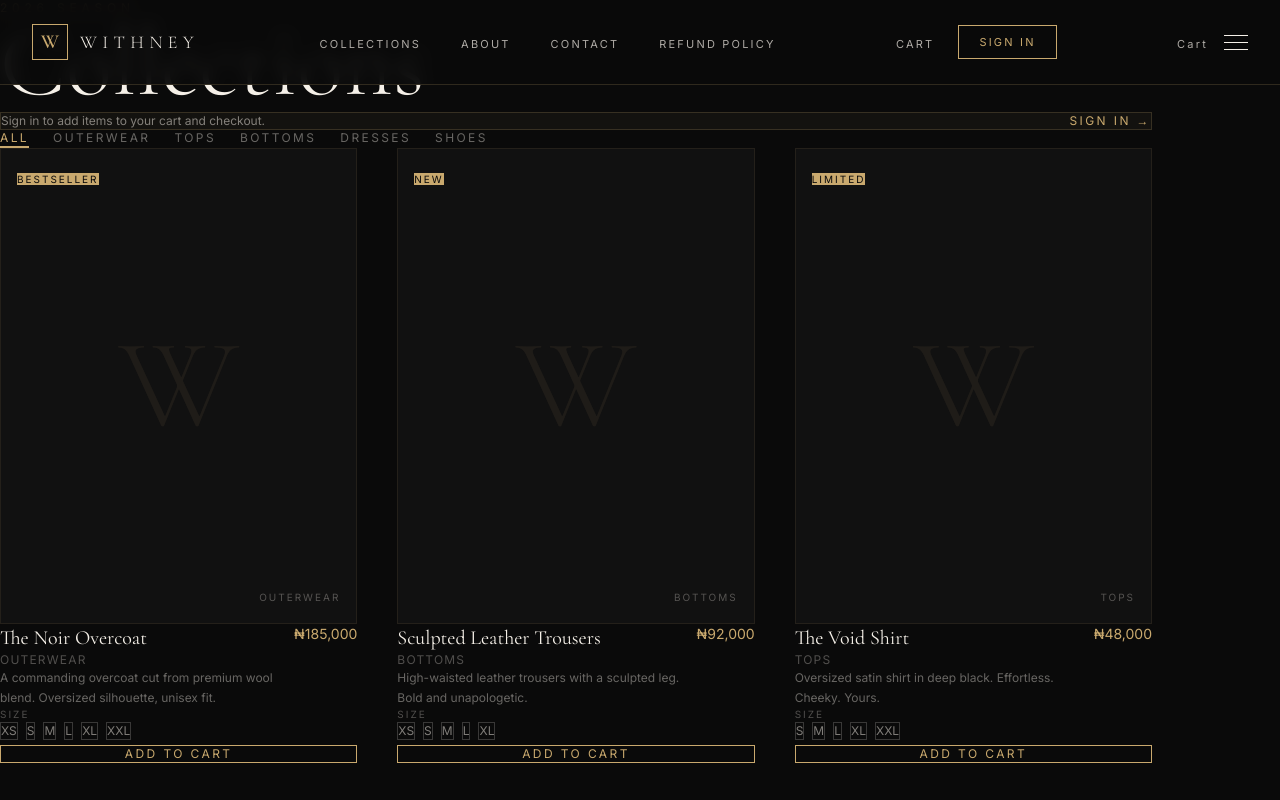
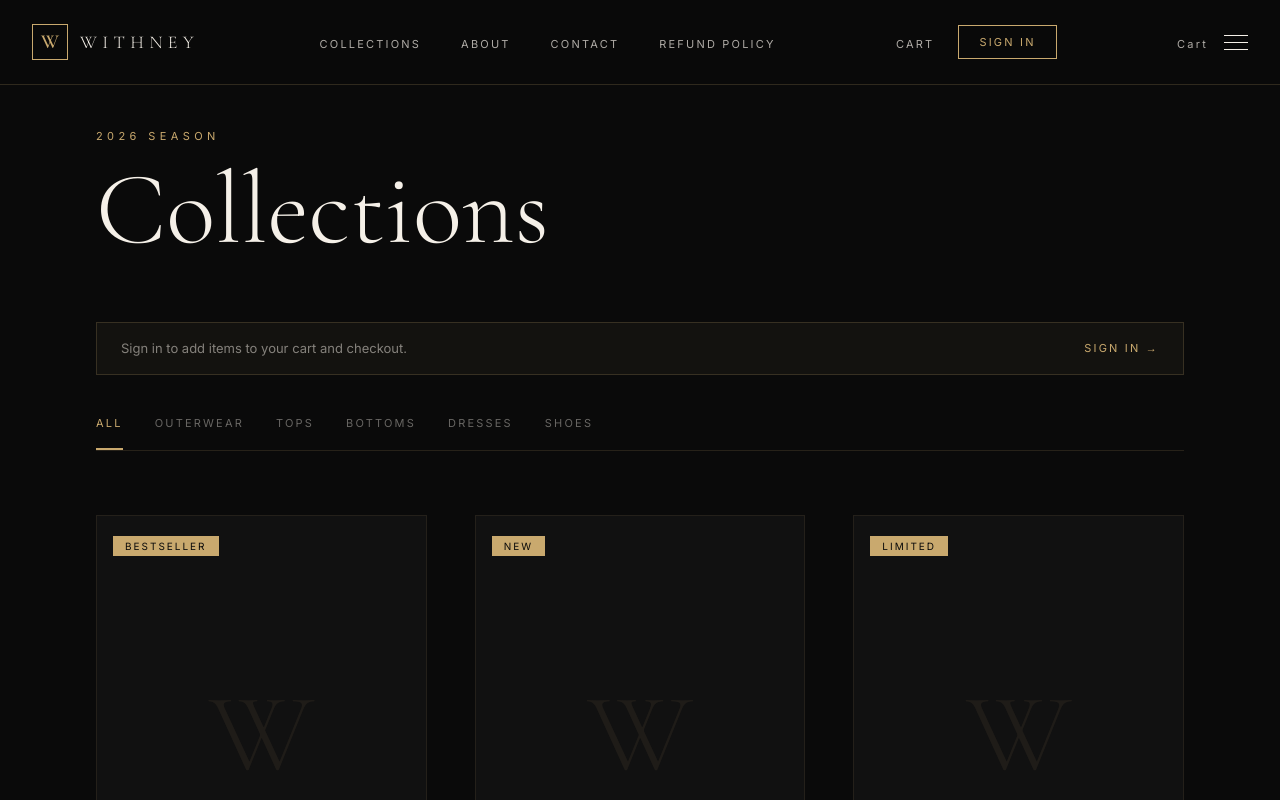
Before and after one commit to Withney1/Withney-Fashion, a Next.js app: page /collections in a window 1280 px wide. Shown: the top 800 px of the page. Built offline with nearby package versions, Linux system fonts and the light colour scheme.

Commit message:
fix: collections, login, signup all with inline styles

```diff
--- a/app/collections/page.tsx
+++ b/app/collections/page.tsx
@@ -25,122 +25,86 @@ export default function Collections() {
     if (!product) return;
     const allSizes = [...product.sizes, ...(product.shoeSizes ?? [])];
     const size = selectedSizes[productId];
-    if (allSizes.length > 0 && !size) {
-      alert("Please select a size first.");
-      return;
-    }
-    addItem({
-      id: product.id,
-      name: product.name,
-      price: product.price,
-      size: size || "One Size",
-      quantity: 1,
-      image: product.image,
-    });
+    if (allSizes.length > 0 && !size) { alert("Please select a size first."); return; }
+    addItem({ id: product.id, name: product.name, price: product.price, size: size || "One Size", quantity: 1, image: product.image });
     setAdded((prev) => ({ ...prev, [productId]: true }));
     setTimeout(() => setAdded((prev) => ({ ...prev, [productId]: false })), 2000);
     toggleCart();
   }
 
   return (
-    <div className="bg-[#0A0A0A] min-h-screen">
-      <div className="w-full max-w-6xl mx-auto px-6 md:px-8 pt-32 pb-24">
+    <div style={{ backgroundColor: "#0A0A0A", width: "100%", minHeight: "100vh", overflowX: "hidden" }}>
+      <div style={{ maxWidth: "1152px", margin: "0 auto", padding: "128px 32px 96px" }}>
 
         {/* Header */}
-        <div className="mb-16">
-          <p className="font-[family-name:var(--font-inter)] text-xs tracking-[0.4em] text-[#C9A96E] uppercase mb-4">
-            2026 Season
-          </p>
-          <h1 className="font-[family-name:var(--font-cormorant)] text-6xl md:text-8xl font-light text-[#F5F0E8] leading-none">
-            Collections
-          </h1>
+        <div style={{ marginBottom: "64px" }}>
+          <p className="font-[family-name:var(--font-inter)]" style={{ fontSize: "11px", letterSpacing: "0.4em", color: "#C9A96E", textTransform: "uppercase", marginBottom: "16px" }}>2026 Season</p>
+          <h1 className="font-[family-name:var(--font-cormorant)]" style={{ fontSize: "clamp(3rem, 8vw, 7rem)", fontWeight: 300, color: "#F5F0E8", lineHeight: 0.95 }}>Collections</h1>
         </div>
 
         {/* Auth notice */}
         {!user && (
-          <div className="border border-[#C9A96E]/20 bg-[#C9A96E]/5 px-6 py-4 mb-10 flex flex-col sm:flex-row items-start sm:items-center justify-between gap-4">
-            <p className="font-[family-name:var(--font-inter)] text-xs text-[#F5F0E8]/50">
-              Sign in to add items to your cart and checkout.
-            </p>
-            <button onClick={() => router.push("/login")}
-              className="font-[family-name:var(--font-inter)] text-xs tracking-[0.2em] uppercase text-[#C9A96E] hover:text-[#F5F0E8] transition-colors duration-300 shrink-0">
+          <div style={{ border: "1px solid rgba(201,169,110,0.2)", backgroundColor: "rgba(201,169,110,0.05)", padding: "16px 24px", marginBottom: "40px", display: "flex", alignItems: "center", justifyContent: "space-between", flexWrap: "wrap", gap: "16px" }}>
+            <p className="font-[family-name:var(--font-inter)]" style={{ fontSize: "13px", color: "rgba(245,240,232,0.5)" }}>Sign in to add items to your cart and checkout.</p>
+            <button onClick={() => router.push("/login")} className="font-[family-name:var(--font-inter)]"
+              style={{ fontSize: "11px", letterSpacing: "0.2em", textTransform: "uppercase", color: "#C9A96E", background: "none", border: "none", cursor: "pointer" }}>
               Sign In →
             </button>
           </div>
         )}
 
         {/* Filters */}
-        <div className="flex gap-6 mb-16 overflow-x-auto pb-2">
+        <div style={{ display: "flex", gap: "32px", borderBottom: "1px solid rgba(201,169,110,0.15)", marginBottom: "64px", overflowX: "auto", paddingBottom: "0" }}>
           {filters.map((f) => (
-            <button key={f} onClick={() => setActiveFilter(f)}
-              className={`font-[family-name:var(--font-inter)] text-xs tracking-[0.2em] uppercase whitespace-nowrap pb-2 border-b-2 transition-all duration-300 ${
-                activeFilter === f
-                  ? "border-[#C9A96E] text-[#C9A96E]"
-                  : "border-transparent text-[#F5F0E8]/40 hover:text-[#F5F0E8]"
-              }`}>
+            <button key={f} onClick={() => setActiveFilter(f)} className="font-[family-name:var(--font-inter)]"
+              style={{ fontSize: "11px", letterSpacing: "0.2em", textTransform: "uppercase", whiteSpace: "nowrap", paddingBottom: "16px", border: "none", borderBottom: activeFilter === f ? "2px solid #C9A96E" : "2px solid transparent", color: activeFilter === f ? "#C9A96E" : "rgba(245,240,232,0.4)", backgroundColor: "transparent", cursor: "pointer", transition: "all 0.3s" }}>
               {f}
             </button>
           ))}
         </div>
 
         {/* Grid */}
-        <div className="grid grid-cols-1 sm:grid-cols-2 lg:grid-cols-3 gap-10">
+        <div style={{ display: "grid", gridTemplateColumns: "repeat(auto-fill, minmax(280px, 1fr))", gap: "48px" }}>
           {filtered.map((item) => {
             const allSizes = [...item.sizes, ...(item.shoeSizes ?? [])];
             return (
-              <div key={item.id} className="group">
-                <div className="relative aspect-[3/4] bg-[#111] overflow-hidden mb-4 border border-[#C9A96E]/10">
+              <div key={item.id}>
+                {/* Image */}
+                <div style={{ position: "relative", aspectRatio: "3/4", backgroundColor: "#111", overflow: "hidden", marginBottom: "16px", border: "1px solid rgba(201,169,110,0.1)", display: "flex", alignItems: "center", justifyContent: "center" }}>
                   {item.image ? (
-                    <img src={item.image} alt={item.name} className="w-full h-full object-cover" />
+                    <img src={item.image} alt={item.name} style={{ width: "100%", height: "100%", objectFit: "cover" }} />
                   ) : (
-                    <div className="absolute inset-0 flex items-center justify-center">
-                      <span className="font-[family-name:var(--font-cormorant)] text-9xl text-[#C9A96E]/8 font-light select-none">W</span>
-                    </div>
+                    <span className="font-[family-name:var(--font-cormorant)]" style={{ fontSize: "7rem", color: "rgba(201,169,110,0.08)", fontWeight: 300 }}>W</span>
                   )}
-                  <div className="absolute top-4 left-4">
-                    <span className="font-[family-name:var(--font-inter)] text-[10px] tracking-[0.2em] uppercase bg-[#C9A96E] text-[#0A0A0A] px-3 py-1">
-                      {item.tag}
-                    </span>
+                  <div style={{ position: "absolute", top: "16px", left: "16px" }}>
+                    <span className="font-[family-name:var(--font-inter)]" style={{ fontSize: "10px", letterSpacing: "0.2em", textTransform: "uppercase", backgroundColor: "#C9A96E", color: "#0A0A0A", padding: "4px 12px" }}>{item.tag}</span>
                   </div>
-                  <div className="absolute bottom-4 right-4">
-                    <span className="font-[family-name:var(--font-inter)] text-[10px] tracking-[0.2em] uppercase text-[#F5F0E8]/30">
-                      {item.category}
-                    </span>
+                  <div style={{ position: "absolute", bottom: "16px", right: "16px" }}>
+                    <span className="font-[family-name:var(--font-inter)]" style={{ fontSize: "10px", letterSpacing: "0.15em", textTransform: "uppercase", color: "rgba(245,240,232,0.3)" }}>{item.category}</span>
                   </div>
                 </div>
 
-                <div className="flex items-start justify-between mb-3">
-                  <div className="flex-1 mr-4">
-                    <h3 className="font-[family-name:var(--font-cormorant)] text-xl text-[#F5F0E8] mb-1 group-hover:text-[#C9A96E] transition-colors duration-300">
-                      {item.name}
-                    </h3>
-                    <p className="font-[family-name:var(--font-inter)] text-xs text-[#F5F0E8]/30 tracking-widest uppercase mb-2">
-                      {item.category}
-                    </p>
-                    <p className="font-[family-name:var(--font-inter)] text-xs text-[#F5F0E8]/40 leading-relaxed">
-                      {item.description}
-                    </p>
+                {/* Info */}
+                <div style={{ display: "flex", alignItems: "flex-start", justifyContent: "space-between", marginBottom: "12px" }}>
+                  <div style={{ flex: 1, marginRight: "16px" }}>
+                    <h3 className="font-[family-name:var(--font-cormorant)]" style={{ fontSize: "20px", color: "#F5F0E8", marginBottom: "4px" }}>{item.name}</h3>
+                    <p className="font-[family-name:var(--font-inter)]" style={{ fontSize: "11px", letterSpacing: "0.1em", textTransform: "uppercase", color: "rgba(245,240,232,0.3)", marginBottom: "8px" }}>{item.category}</p>
+                    <p className="font-[family-name:var(--font-inter)]" style={{ fontSize: "13px", color: "rgba(245,240,232,0.4)", lineHeight: 1.7 }}>{item.description}</p>
                   </div>
-                  <p className="font-[family-name:var(--font-inter)] text-sm text-[#C9A96E] shrink-0">
-                    ₦{item.price.toLocaleString()}
-                  </p>
+                  <p className="font-[family-name:var(--font-inter)]" style={{ fontSize: "14px", color: "#C9A96E", flexShrink: 0 }}>₦{item.price.toLocaleString()}</p>
                 </div>
 
-                {/* Size selector */}
+                {/* Sizes */}
                 {allSizes.length > 0 && (
-                  <div className="mb-4">
-                    <p className="font-[family-name:var(--font-inter)] text-[10px] tracking-[0.2em] uppercase text-[#F5F0E8]/30 mb-2">
+                  <div style={{ marginBottom: "16px" }}>
+                    <p className="font-[family-name:var(--font-inter)]" style={{ fontSize: "10px", letterSpacing: "0.2em", textTransform: "uppercase", color: "rgba(245,240,232,0.3)", marginBottom: "8px" }}>
                       {item.shoeSizes && item.shoeSizes.length > 0 ? "Shoe Size (EU)" : "Size"}
                     </p>
-                    <div className="flex flex-wrap gap-2">
+                    <div style={{ display: "flex", flexWrap: "wrap", gap: "8px" }}>
                       {allSizes.map((s) => (
-                        <button key={s}
-                          onClick={() => setSelectedSizes((prev) => ({ ...prev, [item.id]: s }))}
-                          className={`font-[family-name:var(--font-inter)] text-xs px-3 py-1.5 border transition-all duration-200 ${
-                            selectedSizes[item.id] === s
-                              ? "bg-[#C9A96E] text-[#0A0A0A] border-[#C9A96E]"
-                              : "border-[#F5F0E8]/20 text-[#F5F0E8]/50 hover:border-[#C9A96E] hover:text-[#C9A96E]"
-                          }`}>
+                        <button key={s} onClick={() => setSelectedSizes((prev) => ({ ...prev, [item.id]: s }))}
+                          className="font-[family-name:var(--font-inter)]"
+                          style={{ fontSize: "12px", padding: "6px 12px", border: `1px solid ${selectedSizes[item.id] === s ? "#C9A96E" : "rgba(245,240,232,0.2)"}`, backgroundColor: selectedSizes[item.id] === s ? "#C9A96E" : "transparent", color: selectedSizes[item.id] === s ? "#0A0A0A" : "rgba(245,240,232,0.5)", cursor: "pointer", transition: "all 0.2s" }}>
                           {s}
                         </button>
                       ))}
@@ -149,12 +113,8 @@ export default function Collections() {
                 )}
 
                 {/* Add to Cart */}
-                <button onClick={() => handleAddToCart(item.id)}
-                  className={`w-full font-[family-name:var(--font-inter)] text-xs tracking-[0.2em] uppercase py-3 transition-all duration-300 ${
-                    added[item.id]
-                      ? "bg-[#F5F0E8] text-[#0A0A0A]"
-                      : "border border-[#C9A96E] text-[#C9A96E] hover:bg-[#C9A96E] hover:text-[#0A0A0A]"
-                  }`}>
+                <button onClick={() => handleAddToCart(item.id)} className="font-[family-name:var(--font-inter)]"
+                  style={{ width: "100%", fontSize: "11px", letterSpacing: "0.2em", textTransform: "uppercase", padding: "14px", border: `1px solid ${added[item.id] ? "#F5F0E8" : "#C9A96E"}`, backgroundColor: added[item.id] ? "#F5F0E8" : "transparent", color: added[item.id] ? "#0A0A0A" : "#C9A96E", cursor: "pointer", transition: "all 0.3s" }}>
                   {added[item.id] ? "✓ Added to Cart" : "Add to Cart"}
                 </button>
               </div>
--- a/app/signup/page.tsx
+++ b/app/signup/page.tsx
@@ -17,38 +17,30 @@ export default function Signup() {
   function handleSubmit(e: React.FormEvent) {
     e.preventDefault();
     setError("");
-
-    if (password !== confirm) {
-      setError("Passwords do not match.");
-      return;
-    }
-    if (password.length < 6) {
-      setError("Password must be at least 6 characters.");
-      return;
-    }
-
+    if (password !== confirm) { setError("Passwords do not match."); return; }
+    if (password.length < 6) { setError("Password must be at least 6 characters."); return; }
     login({ name, email });
     router.push("/collections");
   }
 
   return (
-    <div className="bg-[#0A0A0A] min-h-screen flex items-center justify-center px-6 pt-24 pb-16">
-      <div className="w-full max-w-md">
+    <div style={{ backgroundColor: "#0A0A0A", minHeight: "100vh", display: "flex", alignItems: "center", justifyContent: "center", padding: "32px", width: "100%" }}>
+      <div style={{ width: "100%", maxWidth: "440px" }}>
 
         {/* Logo */}
-        <div className="text-center mb-12">
-          <div className="inline-flex items-center gap-3 mb-6">
-            <div className="w-9 h-9 border border-[#C9A96E] flex items-center justify-center">
-              <span className="font-[family-name:var(--font-cormorant)] text-[#C9A96E] text-xl font-semibold">W</span>
+        <div style={{ textAlign: "center", marginBottom: "48px" }}>
+          <div style={{ display: "inline-flex", alignItems: "center", gap: "12px", marginBottom: "24px" }}>
+            <div style={{ width: "36px", height: "36px", border: "1px solid #C9A96E", display: "flex", alignItems: "center", justifyContent: "center" }}>
+              <span className="font-[family-name:var(--font-cormorant)]" style={{ color: "#C9A96E", fontSize: "20px", fontWeight: 600 }}>W</span>
             </div>
-            <span className="font-[family-name:var(--font-cormorant)] text-[#F5F0E8] text-lg tracking-[0.3em] font-light">WITHNEY</span>
+            <span className="font-[family-name:var(--font-cormorant)]" style={{ color: "#F5F0E8", fontSize: "18px", letterSpacing: "0.3em", fontWeight: 300 }}>WITHNEY</span>
           </div>
-          <h1 className="font-[family-name:var(--font-cormorant)] text-4xl text-[#F5F0E8] font-light mb-2">Create Account</h1>
-          <p className="font-[family-name:var(--font-inter)] text-xs text-[#F5F0E8]/40 tracking-widest">Join the Withney community</p>
+          <h1 className="font-[family-name:var(--font-cormorant)]" style={{ fontSize: "clamp(2rem, 5vw, 3rem)", fontWeight: 300, color: "#F5F0E8", marginBottom: "8px" }}>Create Account</h1>
+          <p className="font-[family-name:var(--font-inter)]" style={{ fontSize: "11px", letterSpacing: "0.2em", color: "rgba(245,240,232,0.4)" }}>Join the Withney community</p>
         </div>
 
         {/* Form */}
-        <form onSubmit={handleSubmit} className="space-y-8">
+        <form onSubmit={handleSubmit} style={{ display: "flex", flexDirection: "column", gap: "32px" }}>
           {[
             { label: "Full Name", type: "text", value: name, set: setName, placeholder: "Your name" },
             { label: "Email Address", type: "email", value: email, set: setEmail, placeholder: "your@email.com" },
@@ -56,40 +48,28 @@ export default function Signup() {
             { label: "Confirm Password", type: "password", value: confirm, set: setConfirm, placeholder: "Repeat password" },
           ].map((field) => (
             <div key={field.label}>
-              <label className="font-[family-name:var(--font-inter)] text-[10px] tracking-[0.3em] uppercase text-[#C9A96E] block mb-3">
-                {field.label}
-              </label>
-              <input
-                type={field.type}
-                required
-                value={field.value}
-                onChange={(e) => field.set(e.target.value)}
-                placeholder={field.placeholder}
-                className="w-full bg-transparent border-b border-[#F5F0E8]/20 py-3 font-[family-name:var(--font-inter)] text-sm text-[#F5F0E8] placeholder-[#F5F0E8]/20 focus:outline-none focus:border-[#C9A96E] transition-colors duration-300"
-              />
+              <label className="font-[family-name:var(--font-inter)]" style={{ display: "block", fontSize: "10px", letterSpacing: "0.3em", textTransform: "uppercase", color: "#C9A96E", marginBottom: "12px" }}>{field.label}</label>
+              <input type={field.type} required value={field.value} onChange={(e) => field.set(e.target.value)} placeholder={field.placeholder}
+                style={{ width: "100%", background: "transparent", border: "none", borderBottom: "1px solid rgba(245,240,232,0.2)", padding: "12px 0", fontSize: "14px", color: "#F5F0E8", outline: "none", fontFamily: "inherit" }} />
             </div>
           ))}
 
-          {error && (
-            <p className="font-[family-name:var(--font-inter)] text-xs text-red-400">{error}</p>
-          )}
+          {error && <p className="font-[family-name:var(--font-inter)]" style={{ fontSize: "13px", color: "rgba(239,68,68,0.8)" }}>{error}</p>}
 
-          <button
-            type="submit"
-            className="w-full font-[family-name:var(--font-inter)] text-xs tracking-[0.2em] uppercase bg-[#C9A96E] text-[#0A0A0A] py-5 hover:bg-[#F5F0E8] transition-all duration-300">
+          <button type="submit" className="font-[family-name:var(--font-inter)]"
+            style={{ width: "100%", fontSize: "11px", letterSpacing: "0.2em", textTransform: "uppercase", backgroundColor: "#C9A96E", color: "#0A0A0A", padding: "20px", border: "none", cursor: "pointer" }}>
             Create Account
           </button>
         </form>
 
         {/* Links */}
-        <div className="mt-8 text-center space-y-4">
-          <p className="font-[family-name:var(--font-inter)] text-xs text-[#F5F0E8]/40">
+        <div style={{ marginTop: "32px", textAlign: "center", display: "flex", flexDirection: "column", gap: "16px" }}>
+          <p className="font-[family-name:var(--font-inter)]" style={{ fontSize: "13px", color: "rgba(245,240,232,0.4)" }}>
             Already have an account?{" "}
-            <Link href="/login" className="text-[#C9A96E] hover:text-[#F5F0E8] transition-colors duration-300">
-              Sign in
-            </Link>
+            <Link href="/login" style={{ color: "#C9A96E", textDecoration: "none" }}>Sign in</Link>
           </p>
-          <Link href="/" className="font-[family-name:var(--font-inter)] text-xs text-[#F5F0E8]/30 hover:text-[#F5F0E8]/60 transition-colors duration-300 block">
+          <Link href="/" className="font-[family-name:var(--font-inter)]"
+            style={{ fontSize: "12px", color: "rgba(245,240,232,0.25)", textDecoration: "none" }}>
             Continue browsing without signing in →
           </Link>
         </div>
```
Also changed, not shown: app/login/page.tsx (+30 -52 lines), 1 other file (tests, documents, lock files or other folders).
